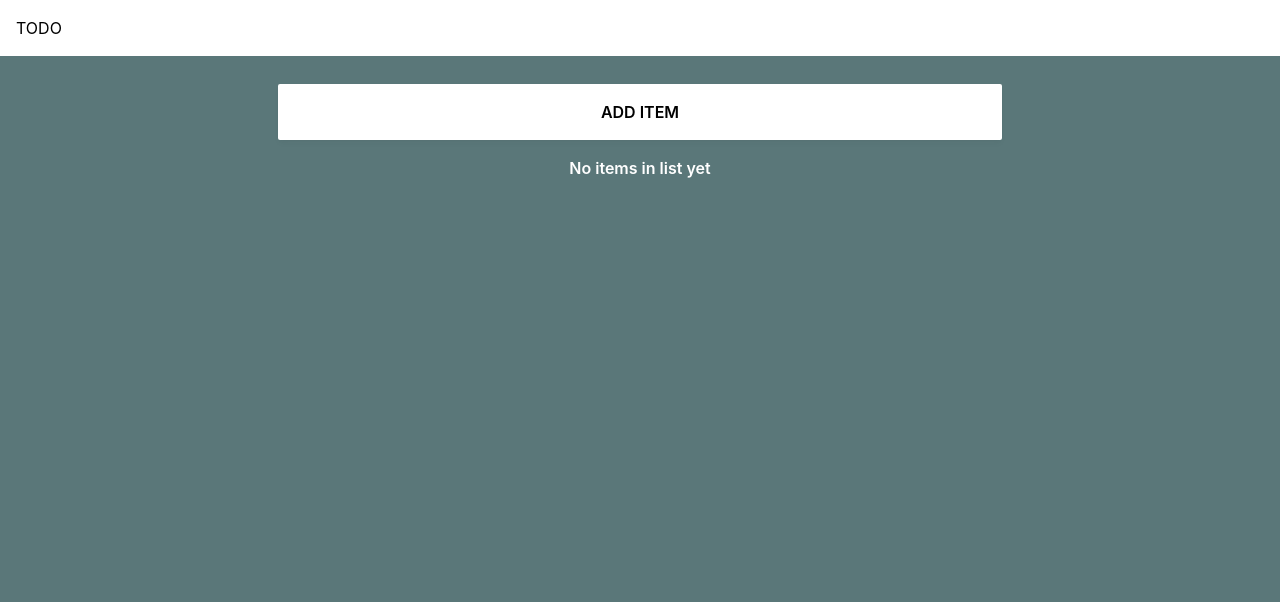
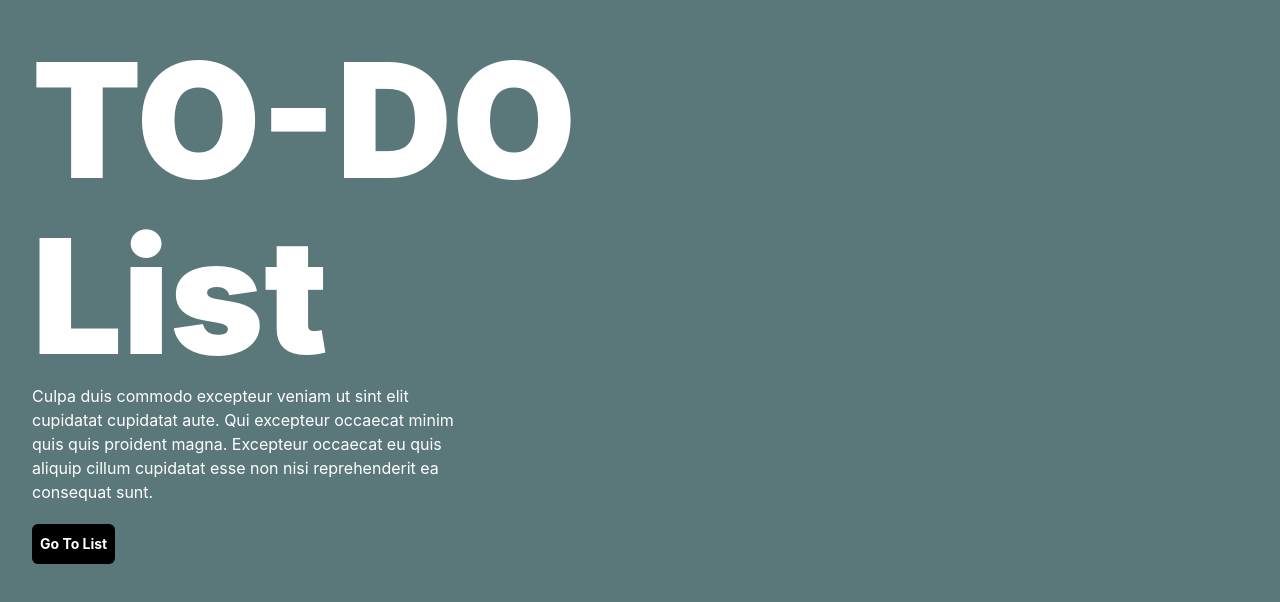
Before and after one commit to MichaelHeinzman/React-To-Do-List, a React (Create React App) app: page / in a window 1280 px wide. Shown: the top 602 px of the page. Built offline with nearby package versions, Linux system fonts and the light colour scheme.

Commit message:
Added animation to application

```diff
--- a/package.json
+++ b/package.json
@@ -6,9 +6,11 @@
     "@testing-library/jest-dom": "^5.17.0",
     "@testing-library/react": "^13.4.0",
     "@testing-library/user-event": "^13.5.0",
+    "framer-motion": "^10.16.1",
     "react": "^18.2.0",
     "react-dom": "^18.2.0",
     "react-scripts": "5.0.1",
+    "valtio": "^1.11.2",
     "web-vitals": "^2.1.4"
   },
   "scripts": {
--- a/src/App.js
+++ b/src/App.js
@@ -1,21 +1,12 @@
-import List from "./components/List/List";
-import ListContainer from "./components/ListContainer/ListContainer";
+import LandingPage from "./pages/LandingPage";
+import Content from "./pages/Content";
 
 function App() {
   return (
-    <div className="flex min-h-screen w-screen flex-col bg-[#5a7779]">
-      <nav className="relative flex w-full items-center justify-between bg-white p-4 text-black">
-        <div className="">TODO</div>
-      </nav>
-      <section className="flex h-full w-full grid-cols-1 p-4 md:grid-cols-3">
-        <div className="invisible md:visible md:w-1/5 "> </div>
-        <div className="w-full flex-col justify-center bg-transparent align-top md:w-3/5 md:p-3">
-          {/* A higher order component or container to reuse, with different List component UI */}
-          <ListContainer>{(list) => <List list={list} />}</ListContainer>
-        </div>
-        <div className="invisible md:visible md:w-1/5"></div>
-      </section>
-    </div>
+    <main className="flex min-h-screen w-screen flex-col overflow-hidden bg-[#5a7779] transition-all ease-in">
+      <LandingPage />
+      <Content />
+    </main>
   );
 }
 
--- a/src/components/List/List.jsx
+++ b/src/components/List/List.jsx
@@ -9,7 +9,9 @@ const List = ({ list }) => {
       </div>
     );
 
-  return list?.map((item) => <ListItem key={item.id} item={item} />);
+  return list?.map((item, index) => (
+    <ListItem key={item.id} item={item} index={index} />
+  ));
 };
 
 export default List;
--- a/src/components/List/ListItem.jsx
+++ b/src/components/List/ListItem.jsx
@@ -1,7 +1,9 @@
 import React, { useState } from "react";
 import { useTodoContext } from "../../context/todo.context";
+import { motion } from "framer-motion";
+import { slideAnimation } from "../../config/motion";
 
-const ListItem = ({ item }) => {
+const ListItem = ({ item, index }) => {
   // Contexts
   const { deleteItem } = useTodoContext();
 
@@ -16,7 +18,11 @@ const ListItem = ({ item }) => {
   const onCancelClicked = () => setXClicked(false);
 
   return (
-    <div className="flex h-full w-full gap-1 " data-testid="list-item">
+    <motion.div
+      className="flex h-full w-full gap-1 "
+      data-testid="list-item"
+      {...slideAnimation(index % 2 === 0 ? "left" : "right")}
+    >
       {/* Content */}
       <button
         onClick={() => setClicked((prev) => !prev)}
@@ -51,7 +57,7 @@ const ListItem = ({ item }) => {
           )}
         </div>
       )}
-    </div>
+    </motion.div>
   );
 };
 
--- /dev/null
+++ b/src/components/Navbar.js
@@ -0,0 +1,23 @@
+import React from "react";
+import { useSnapshot } from "valtio";
+import state from "../store";
+import { navAnimation } from "../config/motion";
+import { motion } from "framer-motion";
+const Navbar = () => {
+  const snap = useSnapshot(state);
+  return (
+    !snap.intro && (
+      <motion.nav
+        className="flex w-full justify-between bg-white p-4 text-black"
+        {...navAnimation}
+      >
+        <h1>TO-DO</h1>
+        <button className="" onClick={() => (state.intro = true)}>
+          BACK
+        </button>
+      </motion.nav>
+    )
+  );
+};
+
+export default Navbar;
--- /dev/null
+++ b/src/config/motion.js
@@ -0,0 +1,78 @@
+export const transition = { type: "spring", duration: 0.8 };
+
+export const slideAnimation = (direction) => {
+  return {
+    initial: {
+      x: direction === "left" ? -100 : direction === "right" ? 100 : 0,
+      y: direction === "up" ? 100 : direction === "down" ? -100 : 0,
+      opacity: 0,
+      transition: { ...transition, delay: 0.5 },
+    },
+    animate: {
+      x: 0,
+      y: 0,
+      opacity: 1,
+      transition: { ...transition, delay: 0 },
+    },
+    exit: {
+      x: direction === "left" ? -100 : direction === "right" ? 100 : 0,
+      y: direction === "up" ? 100 : direction === "down" ? -100 : 0,
+      transition: { ...transition, delay: 0 },
+    },
+  };
+};
+
+export const fadeAnimation = {
+  initial: {
+    opacity: 0,
+    transition: { ...transition, delay: 0.5 },
+  },
+  animate: {
+    opacity: 1,
+    transition: { ...transition, delay: 0 },
+  },
+  exit: {
+    opacity: 0,
+    transition: { ...transition, delay: 0 },
+  },
+};
+
+export const headTextAnimation = {
+  initial: { x: 100, opacity: 0 },
+  animate: { x: 0, opacity: 1 },
+  transition: {
+    type: "spring",
+    damping: 5,
+    stiffness: 40,
+    restDelta: 0.001,
+    duration: 0.3,
+  },
+};
+
+export const headContentAnimation = {
+  initial: { y: 100, opacity: 0 },
+  animate: { y: 0, opacity: 1 },
+  transition: {
+    type: "spring",
+    damping: 7,
+    stiffness: 30,
+    restDelta: 0.001,
+    duration: 0.6,
+    delay: 0.2,
+    delayChildren: 0.2,
+  },
+};
+
+export const headContainerAnimation = {
+  initial: { x: -100, opacity: 0, transition: { ...transition, delay: 0.5 } },
+  animate: { x: 0, opacity: 1, transition: { ...transition, delay: 0 } },
+  exit: { x: -100, opacity: 0, transition: { ...transition, delay: 0 } },
+};
+
+export const navAnimation = {
+  ...headContainerAnimation,
+  animate: {
+    ...headContainerAnimation.animate,
+    transition: { ...transition, delay: 0.5 },
+  },
+};
--- a/src/index.css
+++ b/src/index.css
@@ -4,14 +4,22 @@
 
 body {
   margin: 0;
-  font-family: -apple-system, BlinkMacSystemFont, 'Segoe UI', 'Roboto', 'Oxygen',
-    'Ubuntu', 'Cantarell', 'Fira Sans', 'Droid Sans', 'Helvetica Neue',
+  font-family: -apple-system, BlinkMacSystemFont, "Segoe UI", "Roboto", "Oxygen",
+    "Ubuntu", "Cantarell", "Fira Sans", "Droid Sans", "Helvetica Neue",
     sans-serif;
   -webkit-font-smoothing: antialiased;
   -moz-osx-font-smoothing: grayscale;
 }
 
 code {
-  font-family: source-code-pro, Menlo, Monaco, Consolas, 'Courier New',
+  font-family: source-code-pro, Menlo, Monaco, Consolas, "Courier New",
     monospace;
 }
+
+.glassmorphism {
+  background: rgba(255, 255, 255, 0.25);
+  box-shadow: 0 2px 30px 0 rgba(31, 38, 135, 0.07);
+  backdrop-filter: blur(4px);
+  -webkit-backdrop-filter: blur(4px);
+  border: 1px solid rgba(255, 255, 255, 0.18);
+}
--- /dev/null
+++ b/src/pages/Content.js
@@ -0,0 +1,35 @@
+import React from "react";
+import ListContainer from "../components/ListContainer/ListContainer";
+import List from "../components/List/List";
+import { AnimatePresence, motion } from "framer-motion";
+import Navbar from "../components/Navbar";
+import { useSnapshot } from "valtio";
+import state from "../store";
+import { headContainerAnimation } from "../config/motion";
+
+const Content = () => {
+  const snap = useSnapshot(state);
+  return (
+    <AnimatePresence>
+      {!snap.intro && (
+        <motion.section
+          key="content"
+          className="absolute h-full w-full transition-all ease-in-out"
+          {...headContainerAnimation}y
+        >
+          <Navbar />
+          <div className="flex h-full w-full grid-cols-1 p-4 md:grid-cols-3">
+            <div className="invisible md:visible md:w-1/5"></div>
+            <div className="w-full flex-col justify-center bg-transparent align-top md:w-3/5 md:p-3">
+              {/* A higher order component or container to reuse, with different List component UI */}
+              <ListContainer>{(list) => <List list={list} />}</ListContainer>
+            </div>
+            <div className="invisible md:visible md:w-1/5"></div>
+          </div>
+        </motion.section>
+      )}
+    </AnimatePresence>
+  );
+};
+
+export default Content;
--- /dev/null
+++ b/src/pages/LandingPage.js
@@ -0,0 +1,52 @@
+import React from "react";
+import { AnimatePresence, motion } from "framer-motion";
+import { useSnapshot } from "valtio";
+import state from "../store";
+import {
+  headContainerAnimation,
+  headTextAnimation,
+  slideAnimation,
+} from "../config/motion";
+
+const LandingPage = () => {
+  const snap = useSnapshot(state);
+
+  return (
+    <AnimatePresence>
+      {snap.intro && (
+        <motion.section
+          key="landing page"
+          className="p-1 md:p-8"
+          {...slideAnimation("left")}
+        >
+          <motion.div {...headContainerAnimation}>
+            <h1 className="text-[6rem] font-black leading-[7rem] text-white xl:text-[10rem] xl:leading-[11rem]">
+              TO-DO <br className="hidden xl:block" /> List
+            </h1>
+          </motion.div>
+
+          <motion.div
+            {...headContainerAnimation}
+            className="flex flex-col gap-5"
+          >
+            <p className="max-w-md text-base font-normal text-white">
+              Culpa duis commodo excepteur veniam ut sint elit cupidatat
+              cupidatat aute. Qui excepteur occaecat minim quis quis proident
+              magna. Excepteur occaecat eu quis aliquip cillum cupidatat esse
+              non nisi reprehenderit ea consequat sunt.
+            </p>
+
+            <button
+              onClick={() => (state.intro = false)}
+              className="w-fit flex-1 rounded-md bg-black px-2 py-2.5 text-sm font-bold text-white"
+            >
+              Go To List
+            </button>
+          </motion.div>
+        </motion.section>
+      )}
+    </AnimatePresence>
+  );
+};
+
+export default LandingPage;
--- /dev/null
+++ b/src/store/index.js
@@ -0,0 +1,7 @@
+import { proxy } from "valtio";
+
+const state = proxy({
+  intro: true,
+});
+
+export default state;
```
Also changed, not shown: 1 other file (tests, documents, lock files or other folders).
